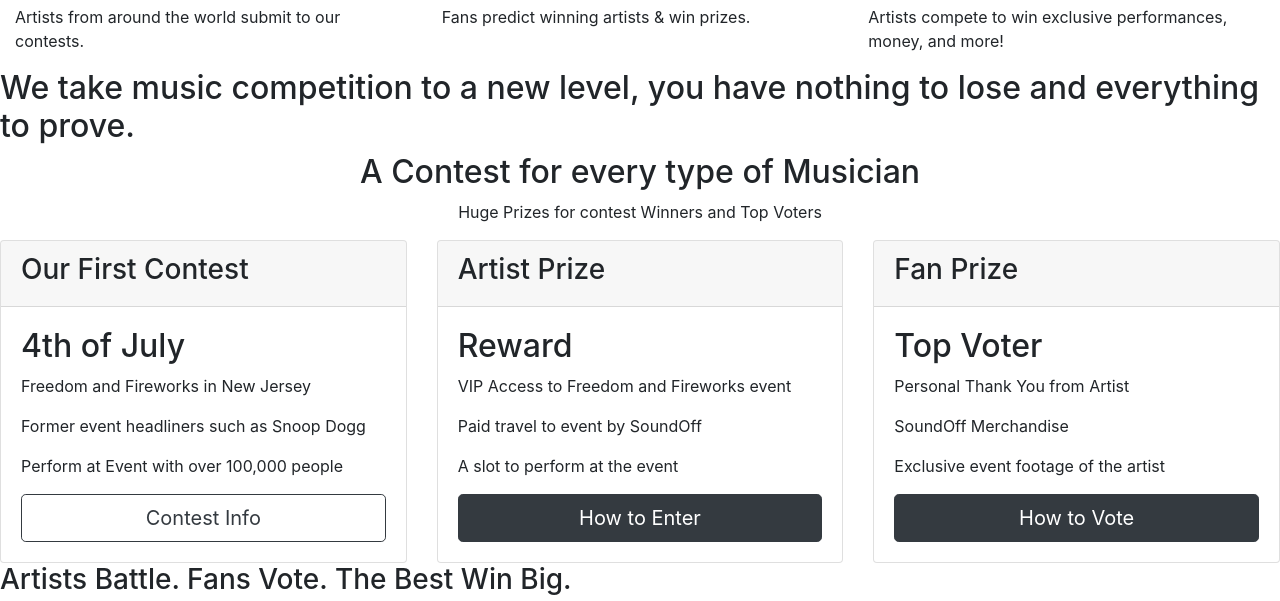
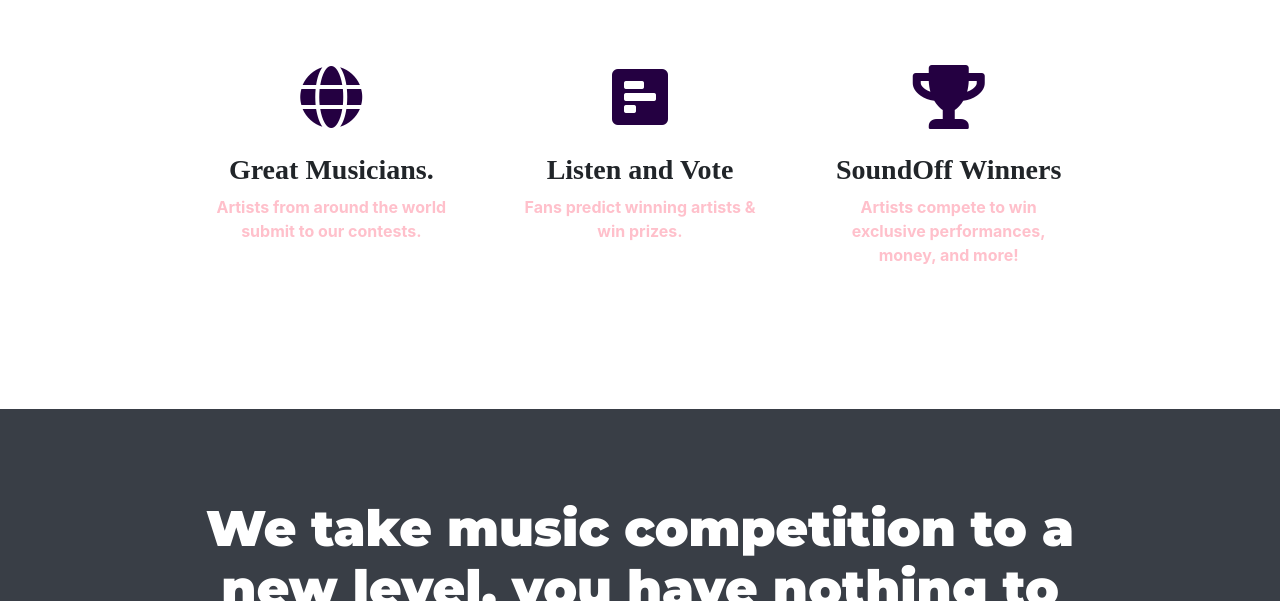
Before and after one commit to themomoravi/SoundOff-Website, a plain HTML site: page index.html in a window 1280 px wide. Shown: the part 767-1368 px from the top of the page. Drawn offline with nearby package versions, Linux system fonts and the light colour scheme; files whose address does not match are found by name.

Commit message:
Update index.html

```diff
--- a/index.html
+++ b/index.html
@@ -8,7 +8,7 @@
   <link rel="stylesheet" href="https://stackpath.bootstrapcdn.com/bootstrap/4.3.1/css/bootstrap.min.css" integrity="sha384-ggOyR0iXCbMQv3Xipma34MD+dH/1fQ784/j6cY/iJTQUOhcWr7x9JvoRxT2MZw1T" crossorigin="anonymous">
 
   <!-- CSS -->
-  <link rel="stylesheet" href=""./styles.css"">
+  <link rel="stylesheet" href="./styles.css">
 
   <!-- Google Fonts -->
   <link href="https://fonts.googleapis.com/css?family=Montserrat:900|Ubuntu" rel="stylesheet">
```
